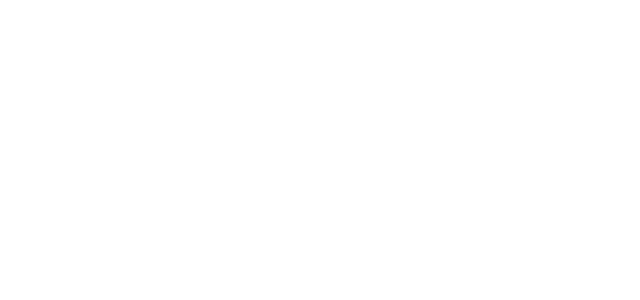
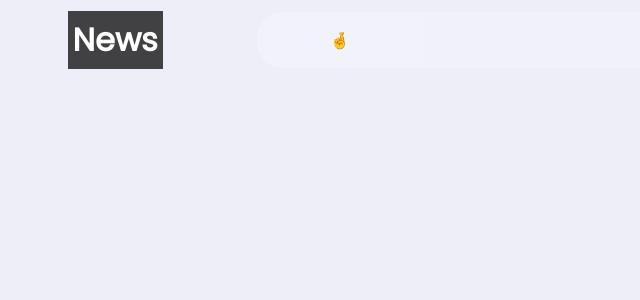
Before and after one commit to ErfiDev/News-App-Reactjs, a React (Create React App) app: page / in a window 1280 px wide. Shown: the top 300 px of the page, without its empty margins (0-640 px from the left). Built offline with nearby package versions, Linux system fonts and the light colour scheme.

Commit message:
finish 50% styles header

```diff
--- a/public/index.css
+++ b/public/index.css
@@ -10,6 +10,7 @@
     height: 100vh;
     overflow: scroll;
     overflow-x: hidden;
+    background-color: #edeef7;
 }
 #root::-webkit-scrollbar{
     width: 10px;
--- a/public/index.html
+++ b/public/index.html
@@ -11,6 +11,8 @@
     />
     <title>Breaking News</title>
     <link rel="stylesheet" href="./index.css" />
+    <link rel="preconnect" href="https://fonts.gstatic.com" />
+    <link href="https://fonts.googleapis.com/css2?family=Poppins&display=swap" rel="stylesheet" />
   </head>
   <body>
     <noscript>You need to enable JavaScript to run this app.</noscript>
--- a/src/Components/header/Compiled/header.css
+++ b/src/Components/header/Compiled/header.css
@@ -0,0 +1,65 @@
+#header {
+  display: grid;
+  grid-template-columns: 18% 1fr;
+  grid-template-rows: 1fr;
+  min-height: 80px;
+  height: auto;
+  width: 100%;
+  color: #7868e6;
+  font-family: "Poppins", sans-serif;
+}
+#header .header-left {
+  display: flex;
+  justify-content: center;
+  align-items: center;
+}
+#header .h1 {
+  background-color: rgba(0, 0, 0, 0.726);
+  color: white;
+  padding: 5px;
+}
+#header .header-center {
+  display: flex;
+  justify-content: center;
+  align-items: center;
+}
+#header .header-center .center-main {
+  width: 95%;
+  min-height: 70%;
+  height: auto;
+  background-color: rgba(255, 255, 255, 0.178);
+  display: grid;
+  grid-template-columns: 1fr 5fr;
+  grid-template-rows: 1fr;
+  border-radius: 25px;
+}
+#header .header-center .center-main .center-main-left {
+  display: grid;
+  grid-template-columns: 1fr;
+  grid-template-rows: 1fr;
+  border-top-left-radius: 25px;
+  border-bottom-left-radius: 25px;
+  background-color: rgba(255, 255, 255, 0.1);
+}
+#header .header-center .center-main .center-main-left span {
+  display: flex;
+  justify-content: center;
+  align-items: center;
+}
+#header .header-center .center-main .center-main-right {
+  display: grid;
+  grid-template-columns: 1fr;
+  grid-template-rows: 1fr;
+  border-top-right-radius: 25px;
+  border-bottom-right-radius: 25px;
+}
+#header .header-center .center-main .center-main-right input {
+  outline: none;
+  border: none;
+  padding-left: 10px;
+  padding-right: 10px;
+  border-top-right-radius: 25px;
+  border-bottom-right-radius: 25px;
+  font-size: 17pt;
+  background-color: rgba(255, 255, 255, 0);
+}
--- a/src/Components/header/header.jsx
+++ b/src/Components/header/header.jsx
@@ -1,15 +1,14 @@
 import React from 'react';
 import Left from './left';
-import Right from './right';
 import Input from './input';
 
+import "./Compiled/header.css";
 
 const Header = ()=>{
     return(
         <header id="header">
             <Left />
             <Input />
-            <Right />
         </header>
     );
 };
--- a/src/Components/header/header.scss
+++ b/src/Components/header/header.scss
@@ -1 +1,74 @@
 $bc : "background-color";
+
+@mixin flex($justify , $align)
+{
+    display: flex;
+    justify-content: $justify;
+    align-items: $align;
+}
+
+@mixin grid($columns , $rows)
+{
+    display: grid;
+    grid-template-columns: $columns;
+    grid-template-rows: $rows;
+}
+
+#header{
+    @include grid(18% 1fr, 1fr);
+    min-height: 80px;
+    height: auto;
+    width: 100%;
+    color: #7868e6;
+    font-family: "Poppins" , sans-serif;
+
+    .header-left{
+        @include flex(center , center);
+    }
+
+    .h1{
+        #{$bc}:rgba(0, 0, 0, 0.726);
+        color: white;
+        padding: 5px;
+    }
+
+
+    .header-center{
+        @include flex(center , center);
+        .center-main{
+            width: 95%;
+            min-height: 70%;
+            height: auto;
+            #{$bc}: rgba(255, 255, 255, 0.178);
+            @include grid(1fr 5fr , 1fr);
+            border-radius: 25px;
+
+            .center-main-left{
+                @include grid(1fr,1fr);
+                border-top-left-radius: 25px;
+                border-bottom-left-radius: 25px;
+                #{$bc}: rgba(255, 255, 255, 0.1);
+
+                span{
+                    @include flex(center , center);
+                }
+            }
+
+            .center-main-right{
+                @include grid(1fr,1fr);
+                border-top-right-radius: 25px;
+                border-bottom-right-radius: 25px;
+                input{
+                    outline: none;
+                    border: none;
+                    padding-left: 10px;
+                    padding-right: 10px;
+                    border-top-right-radius: 25px;
+                    border-bottom-right-radius: 25px;
+                    font-size: 17pt;
+                    #{$bc}: rgba(255, 255, 255, 0);
+                }
+            }
+        }
+    }
+}
--- a/src/Components/header/input.jsx
+++ b/src/Components/header/input.jsx
@@ -2,8 +2,22 @@
 
 const Input = ()=>{
     return(
-        <div>
+        <div className="header-center">
+            <div className="center-main">
+                <div className="center-main-left">
+                    <span>
+                        🤞
+                    </span>
+                </div>
 
+                <div className="center-main-right">
+                    <input
+                        type="text"
+                        id="input"
+                        autocomplete="off"
+                    />
+                </div>
+            </div>
         </div>
     );
 }
--- a/src/Components/header/left.jsx
+++ b/src/Components/header/left.jsx
@@ -2,8 +2,10 @@
 
 const Left = ()=>{
     return(
-        <div>
-
+        <div className="header-left">
+            <h1 className="left-h1 h1">
+                News
+            </h1>
         </div>
     );
 }
--- a/src/Components/header/right.jsx
+++ /dev/null
@@ -1,11 +0,0 @@
-import React from 'react';
-
-const Right = ()=>{
-    return(
-        <div>
-
-        </div>
-    );
-}
-
-export default Right;
```
